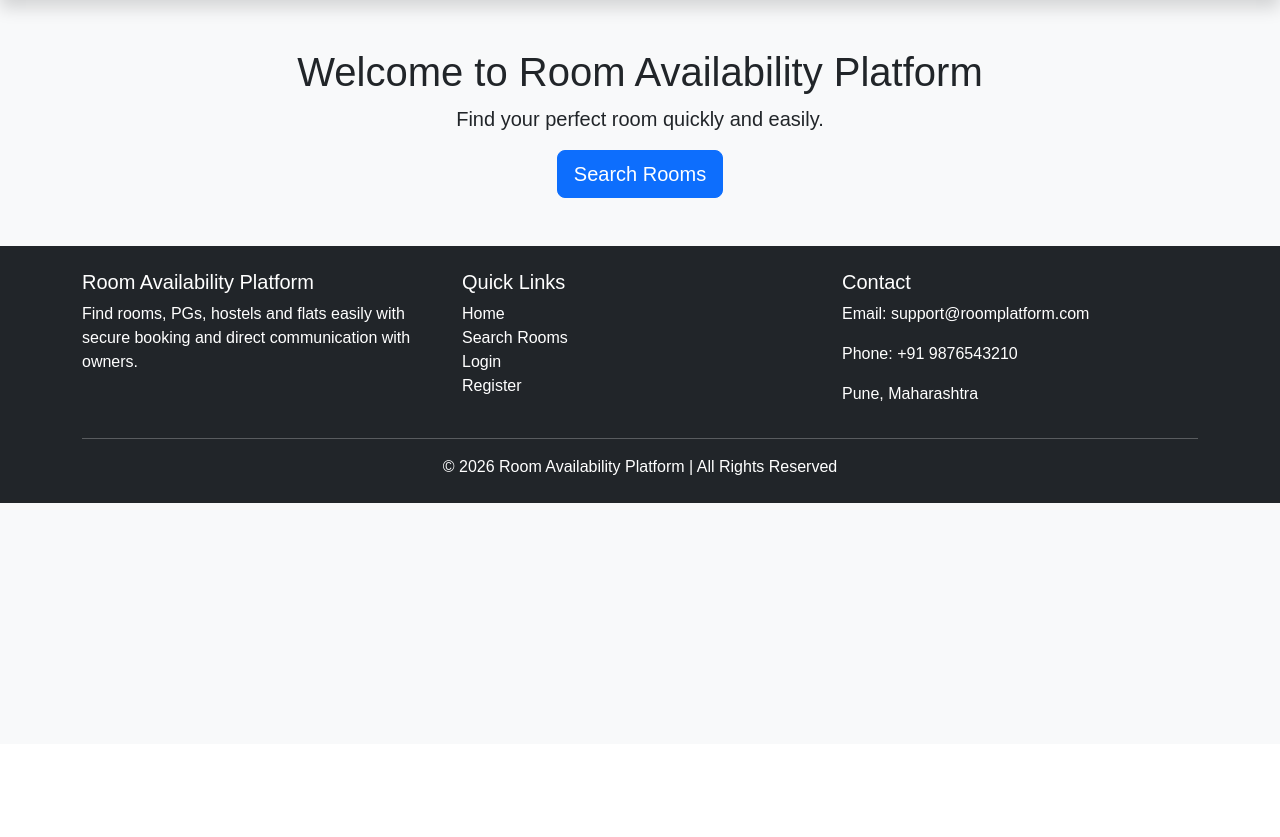
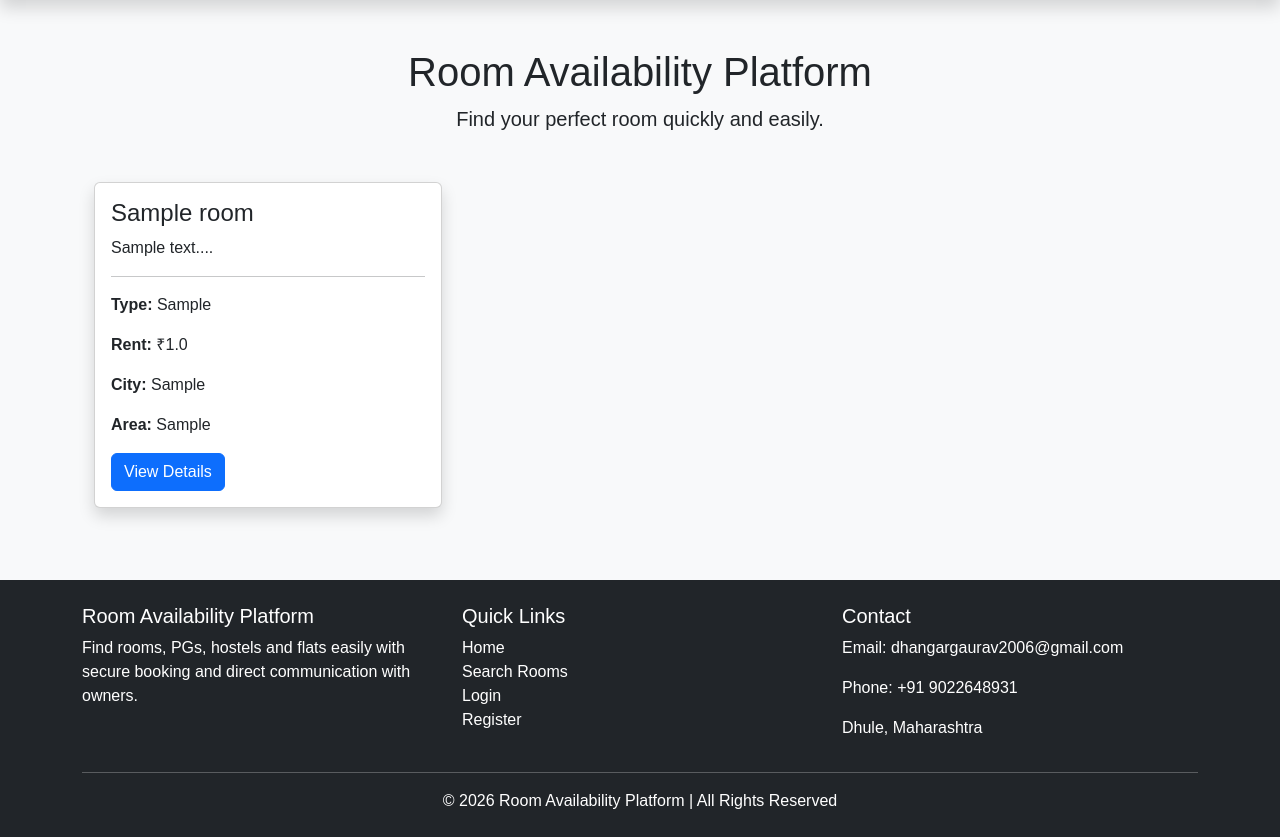
Before and after one commit to GauravDhangar9206/Room_Availability_Platform, a Flask app: page / in a window 1280 px wide. Shown: the part 56-893 px from the top of the page. Before the commit the page ends 559 px from the top, so only its background shows below. Run offline with Flask 3, Linux system fonts and the light colour scheme; tables that the repository leaves empty hold one stand-in row (values such as "Sample post"); parts of the project's set-up code (start-up, migrations or seed data) failed here and were passed over.

Commit message:
new updation

```diff
--- a/app/__init__.py
+++ b/app/__init__.py
@@ -6,6 +6,7 @@ from app.models.user import User
 
 from app.routes.home import home_bp
 from app.routes.auth import auth_bp
+from app.routes.room import room_bp
 
 
 def create_app():
@@ -22,6 +23,7 @@ def create_app():
     # Register Blueprints
     app.register_blueprint(home_bp)
     app.register_blueprint(auth_bp)
+    app.register_blueprint(room_bp)
 
     # Flask-Login user loader
     @login_manager.user_loader
--- a/app/routes/home.py
+++ b/app/routes/home.py
@@ -1,8 +1,16 @@
 from flask import Blueprint, render_template
+
+from app.models.room import Room
 
 home_bp = Blueprint("home", __name__)
 
 
 @home_bp.route("/")
 def index():
-    return render_template("home/index.html")
+
+    rooms = Room.query.filter_by(available=True).all()
+
+    return render_template(
+        "home/index.html",
+        rooms=rooms
+    )
--- a/app/templates/base.html
+++ b/app/templates/base.html
@@ -241,11 +241,11 @@
 
                 <h5>Contact</h5>
 
-                <p>Email: support@roomplatform.com</p>
+                <p>Email: dhangargaurav2006@gmail.com</p>
 
-                <p>Phone: +91 9876543210</p>
+                <p>Phone: +91 9022648931</p>
 
-                <p>Pune, Maharashtra</p>
+                <p>Dhule, Maharashtra</p>
 
             </div>
 
--- a/app/templates/home/index.html
+++ b/app/templates/home/index.html
@@ -6,18 +6,80 @@ Home
 
 {% block content %}
 
-<div class="text-center mt-5">
+<div class="container">
 
-    <h1>Welcome to Room Availability Platform</h1>
+    <div class="text-center mb-5">
 
-    <p class="lead">
-        Find your perfect room quickly and easily.
-    </p>
+        <h1>Room Availability Platform</h1>
 
-    <a href="#"
-       class="btn btn-primary btn-lg">
-        Search Rooms
-    </a>
+        <p class="lead">
+            Find your perfect room quickly and easily.
+        </p>
+
+    </div>
+
+    <div class="row">
+
+        {% if rooms %}
+
+            {% for room in rooms %}
+
+            <div class="col-md-4 mb-4">
+
+                <div class="card shadow h-100">
+
+                    <div class="card-body">
+
+                        <h4>{{ room.title }}</h4>
+
+                        <p>{{ room.description[:100] }}...</p>
+
+                        <hr>
+
+                        <p>
+                            <strong>Type:</strong>
+                            {{ room.room_type }}
+                        </p>
+
+                        <p>
+                            <strong>Rent:</strong>
+                            ₹{{ room.rent }}
+                        </p>
+
+                        <p>
+                            <strong>City:</strong>
+                            {{ room.city }}
+                        </p>
+
+                        <p>
+                            <strong>Area:</strong>
+                            {{ room.area }}
+                        </p>
+
+                      <a href="{{ url_for('room.room_detail', room_id=room.id) }}"
+   class="btn btn-primary">
+    View Details
+</a>
+
+                    </div>
+
+                </div>
+
+            </div>
+
+            {% endfor %}
+
+        {% else %}
+
+        <div class="text-center">
+
+            <h3>No Rooms Available</h3>
+
+        </div>
+
+        {% endif %}
+
+    </div>
 
 </div>
 
```
Also changed, not shown: app/models/room.py (+39 -45 lines), app/routes/room.py (+48 -4 lines), app/templates/room/room_detail.html (added, +74 -0 lines).
